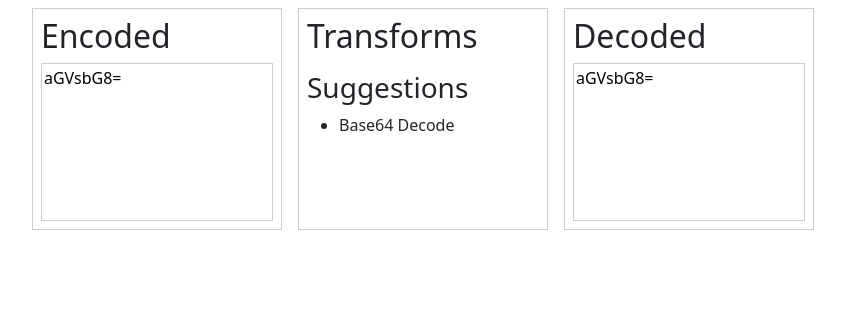
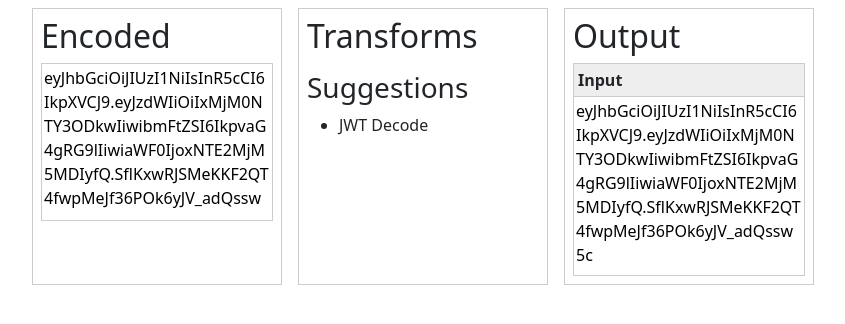
Before and after one commit to bysse/mr-data, a Vue app: page / in a window 1280 px wide. Shown: the top 324 px of the page, without its empty margins (58-903 px from the left). Built offline with nearby package versions, Linux system fonts and the light colour scheme; the HTML template or start-up script is replaced by a standard one.

Commit message:
Annotated output working

```diff
--- a/src/App.vue
+++ b/src/App.vue
@@ -4,10 +4,14 @@ import { Transform } from './transform/transform'
 import transformRegistry from './transform/transform_registry'
 import TextEdit from './components/TextEdit.vue'
 import { TransformManager } from './transform/transform_manager'
+import OutputSections from './components/OutputSections.vue'
 
 const suggestions = ref<Transform[]>([])
 
-const manager = new TransformManager('aGVsbG8=')
+const data =
+  'eyJhbGciOiJIUzI1NiIsInR5cCI6IkpXVCJ9.eyJzdWIiOiIxMjM0NTY3ODkwIiwibmFtZSI6IkpvaG4gRG9lIiwiaWF0IjoxNTE2MjM5MDIyfQ.SflKxwRJSMeKKF2QT4fwpMeJf36POk6yJV_adQssw5c'
+//const data = 'aGVsbG8='
+const manager = new TransformManager(data)
 
 const input = manager.getInput()
 const output = manager.getOutput()
@@ -86,9 +90,9 @@ apply()
       </div>
 
       <div class="section">
-        <h2>Decoded</h2>
+        <h2>Output</h2>
 
-        <TextEdit v-model="output" :tab-size="2" />
+        <OutputSections :buffer="output" />
       </div>
     </div>
   </main>
--- /dev/null
+++ b/src/components/OutputSections.vue
@@ -0,0 +1,21 @@
+<script setup lang="ts">
+import { Buffer } from '../transform/buffer'
+import Section from './Section.vue'
+
+const props = defineProps({
+  buffer: { type: Buffer<any>, required: true }
+})
+</script>
+
+<template>
+  <div class="output-section-container">
+    <div v-for="(section, index) in props.buffer.sections()" :key="index + section[1]">
+      <Section :title="section[1]" :value="section[0]" />
+    </div>
+  </div>
+</template>
+
+<style>
+.output-section-container {
+}
+</style>
--- /dev/null
+++ b/src/components/Section.vue
@@ -0,0 +1,49 @@
+<script setup lang="ts">
+import { onMounted, ref, useTemplateRef } from 'vue'
+
+const props = defineProps({
+  title: { type: String, required: true },
+  value: { type: String, required: true }
+})
+
+const model = ref<string>(props.value)
+const textarea = useTemplateRef('text')
+
+onMounted(() => {
+  const tf = textarea.value
+  if (tf != null) {
+    tf.style.height = 'auto'
+    tf.style.height = `${tf.scrollHeight}px`
+  }
+})
+</script>
+
+<template>
+  <div class="text-view-container">
+    <div>{{ props.title }}</div>
+    <textarea ref="text" class="text-view" rows="1" v-model="model" />
+  </div>
+</template>
+
+<style>
+.text-view-container {
+  border: 1px solid #ccc;
+}
+
+.text-view-container div {
+  padding: 4px;
+  font-weight: 600;
+  background-color: #eee;
+  border-bottom: 1px solid #ccc;
+}
+
+.text-view {
+  width: 100%;
+  height: 100%;
+  min-height: 40px;
+  overflow: hidden;
+  resize: none;
+  box-sizing: border-box;
+  border: none;
+}
+</style>
--- a/src/transform/base64.ts
+++ b/src/transform/base64.ts
@@ -23,6 +23,6 @@ export default class Base64Transform extends Transform {
     const obj = atob(data)
 
     // TODO: this could be binary
-    return new ValueBuffer(obj)
+    return new ValueBuffer(obj, 'Decoded')
   }
 }
--- a/src/transform/buffer.ts
+++ b/src/transform/buffer.ts
@@ -17,6 +17,10 @@ export class Buffer<T> {
     this.data = data
     this.type = type
     this.annotations = annotations
+  }
+
+  public sections(): [string, string][] {
+    return [[this.toString(), this.annotations[0]]]
   }
 
   public toString(): string {
@@ -55,6 +59,14 @@ export class ArrayBuffer<T> extends Buffer<Array<T>> {
     }
   }
 
+  public sections(): [string, string][] {
+    const list: [string, string][] = []
+    for (let i = 0; i < this.data.length; i++) {
+      list.push([this.data[i] + '', this.annotations[i]])
+    }
+    return list
+  }
+
   public toString(): string {
     return String(this.data)
   }
--- a/src/transform/json.ts
+++ b/src/transform/json.ts
@@ -1,8 +1,9 @@
 import { TYPE_BINARY, TYPE_JSON, TYPE_VALUE } from './type'
 import { Buffer, JsonBuffer } from './buffer'
 import { Transform } from './transform'
+import { formatJson } from './util'
 
-export class JsonFormatTransform extends Transform {
+export default class JsonFormatTransform extends Transform {
   constructor() {
     super('json.format', 'JSON Format', [TYPE_VALUE, TYPE_JSON, TYPE_BINARY], TYPE_JSON)
   }
@@ -59,13 +60,12 @@ export class JsonFormatTransform extends Transform {
       const obj = JSON.parse(decodedString)
       const json = JSON.stringify(obj, null, 3)
 
-      return new JsonBuffer(json)
+      return new JsonBuffer(json, 'JSON')
     }
 
     const decodedString = buffer.toString()
-    const obj = JSON.parse(decodedString)
-    const json = JSON.stringify(obj, null, 3)
+    const json = formatJson(decodedString)
 
-    return new JsonBuffer(json)
+    return new JsonBuffer(json, 'JSON')
   }
 }
--- /dev/null
+++ b/src/transform/jwt.ts
@@ -0,0 +1,38 @@
+import { Transform } from './transform'
+import { Buffer, ValueArrayBuffer } from './buffer'
+import { TYPE_VALUE } from './type'
+import { base64URLDecode, base64URLtoBase64, formatJson } from './util'
+
+export default class JWTDecodeTransform extends Transform {
+  private regex: RegExp
+
+  constructor() {
+    super('jwt.decode', 'JWT Decode', [TYPE_VALUE], TYPE_VALUE)
+    this.regex = /e[yw][A-Za-z0-9-_]+\.(?:e[yw][A-Za-z0-9-_]+)?\.[A-Za-z0-9-_]{2,}?/
+  }
+
+  detect(buffer: Buffer<any>): number {
+    if (!buffer.type.matches(TYPE_VALUE)) {
+      return 0.0
+    }
+
+    if (this.regex.test(buffer.toString())) {
+      return 1.0
+    }
+
+    return 0.0
+  }
+
+  apply(buffer: Buffer<any>): Buffer<any> {
+    const parts = buffer.toString().split('.')
+    const data = [formatJson(base64URLDecode(parts[0])), formatJson(base64URLDecode(parts[1]))]
+    const annotations = ['Header', 'Payload']
+
+    if (parts.length === 3) {
+      data.push(base64URLtoBase64(parts[2]))
+      annotations.push('Signature')
+    }
+
+    return new ValueArrayBuffer(data, ...annotations)
+  }
+}
--- a/src/transform/transform_manager.ts
+++ b/src/transform/transform_manager.ts
@@ -1,14 +1,16 @@
 import { ref, type Ref } from 'vue'
 import { TransformChain, TransformChainResult } from './transform_chain'
 import transformRegistry from './transform_registry'
-import { ValueBuffer } from './buffer'
+import { Buffer, ValueBuffer } from './buffer'
 import QueryString from '../query'
 import { proxy } from '../lib/proxy'
 import type { Transform } from './transform'
 
 export class TransformManager {
+  private readonly emptyBuffer = new ValueBuffer('', 'Empty')
+
   readonly input: Ref<string, string>
-  readonly output: Ref<string, string>
+  readonly output: Ref<Buffer<any>, Buffer<any>>
   readonly error: Ref<string, string>
   // TODO: Add a ref for the transform view data
 
@@ -17,7 +19,7 @@ export class TransformManager {
 
   constructor(initialData: string) {
     this.input = ref<string>(initialData)
-    this.output = ref<string>('')
+    this.output = ref<Buffer<any>>(this.emptyBuffer)
     this.error = ref<string>('')
 
     // load any initial transform chain from the query string
@@ -31,7 +33,7 @@ export class TransformManager {
     return proxy(this.input)
   }
 
-  getOutput(): Ref<string, string> {
+  getOutput(): Ref<Buffer<any>, Buffer<any>> {
     return proxy(this.output)
   }
 
@@ -67,15 +69,15 @@ export class TransformManager {
 
   public applyTransforms(): TransformChainResult {
     console.log('TransformManager::applyTransforms')
-    const buffer = new ValueBuffer(this.input.value)
+    const buffer = new ValueBuffer(this.input.value, 'Input')
     const result = this.transformChain.apply(buffer)
 
     if (result.error) {
-      this.output.value = ''
+      this.output.value = new ValueBuffer(result.message, 'Error')
       this.error.value = result.message
     } else {
       this.clearError()
-      this.output.value = result.buffer?.toString() || ''
+      this.output.value = result.buffer ?? this.emptyBuffer
     }
 
     return result
--- a/src/transform/transform_registry.ts
+++ b/src/transform/transform_registry.ts
@@ -1,7 +1,9 @@
-import { JsonFormatTransform } from './json.js'
 import { Transform } from './transform.js'
 import { Buffer } from './buffer.js'
+
 import Base64Transform from './base64.js'
+import JsonFormatTransform from './json.js'
+import JWTDecodeTransform from './jwt.js'
 
 export class TransformRegistry {
   private readonly transforms: Transform[]
@@ -9,10 +11,9 @@ export class TransformRegistry {
   constructor() {
     this.transforms = [
       new JsonFormatTransform(),
-      new Base64Transform()
+      new Base64Transform(),
+      new JWTDecodeTransform()
       /*
-      new JWTDecodeTransform(),
-
       new ArrayLengthTransform()
        */
     ]
--- /dev/null
+++ b/src/transform/util.ts
@@ -0,0 +1,17 @@
+export function formatJson(json: string): string {
+  return JSON.stringify(JSON.parse(json), null, 3)
+}
+
+export function base64URLtoBase64(str: string): string {
+  const base64Encoded = str.replace(/-/g, '+').replace(/_/g, '/')
+  const padding = str.length % 4 === 0 ? '' : '='.repeat(4 - (str.length % 4))
+  return base64Encoded + padding
+}
+
+export function base64URLDecode(str: string): string {
+  const base64 = base64URLtoBase64(str)
+  return atob(base64)
+    .split('')
+    .map((char) => String.fromCharCode(char.charCodeAt(0)))
+    .join('')
+}
```
Also changed, not shown: src/transform/jwt.js (deleted, +0 -35 lines).
